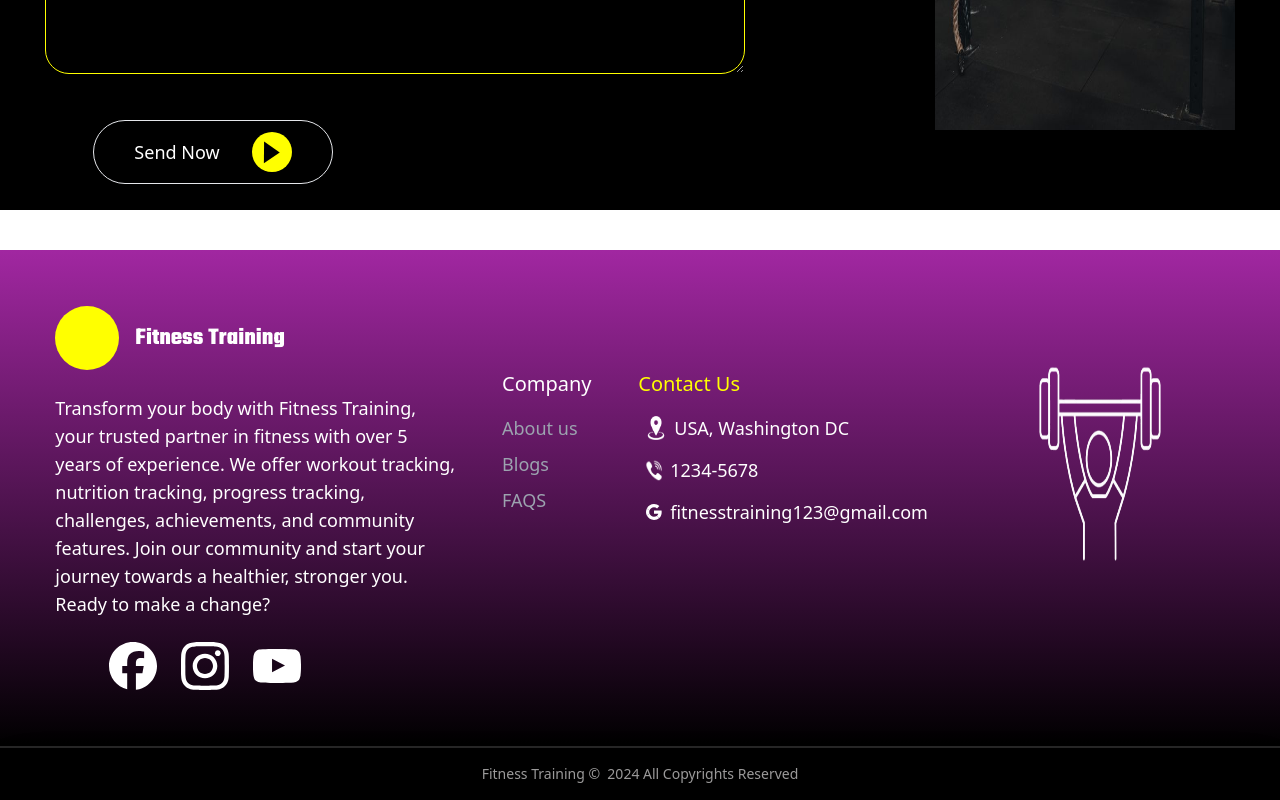
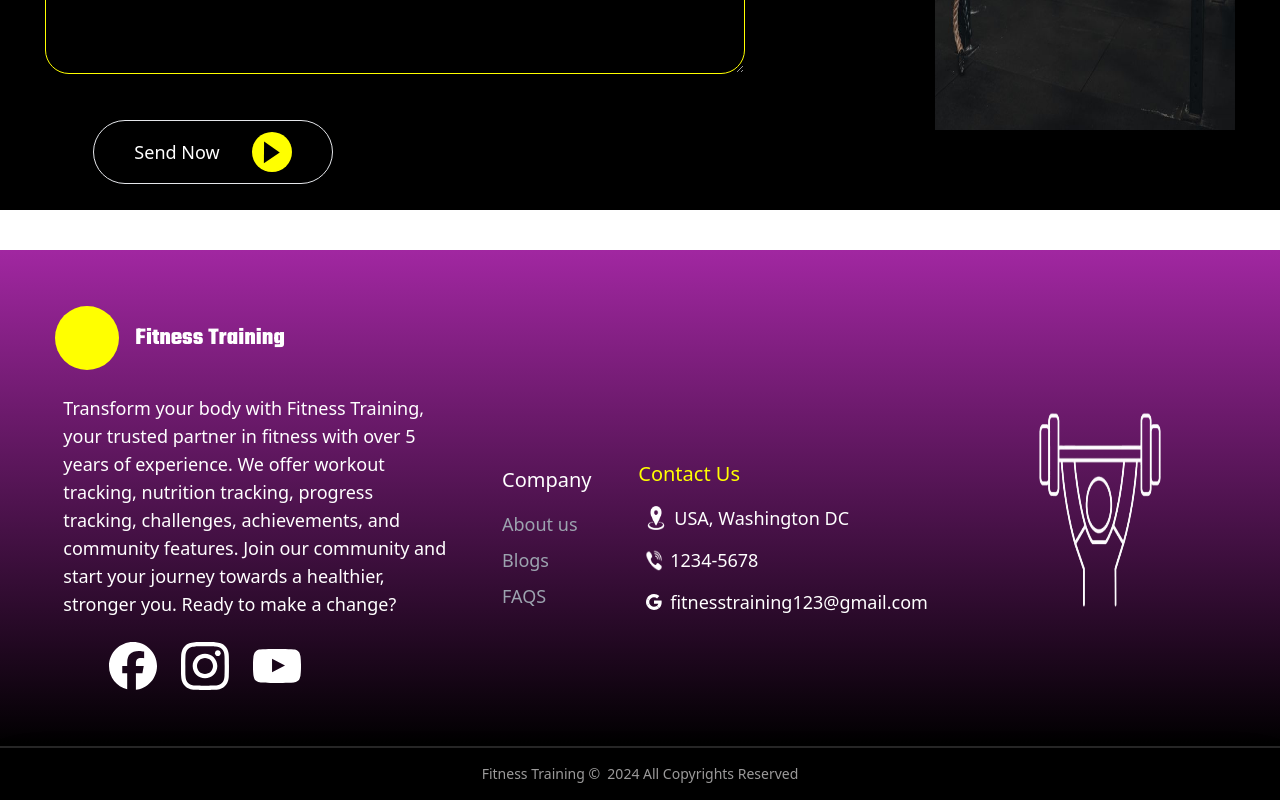
Before and after one commit to Israt85/new-fitness-website, a React (Vite) app: page /home in a window 1280 px wide. Shown: the part 4630-5430 px from the top of the page. Built offline with nearby package versions, Linux system fonts and the light colour scheme.

Commit message:
added footer responisve

```diff
--- a/src/Pages/Contact/ContactInfo.jsx
+++ b/src/Pages/Contact/ContactInfo.jsx
@@ -10,7 +10,7 @@ const ContactInfo = () => {
             Say something to start a live chat!
             </p>
 
-            <div className='flex flex-col lg:flex-col justify-center mt-16 gap-32 text-white items-center'>
+            <div className='flex flex-col lg:flex-row justify-center mt-16 gap-32 text-white items-center'>
                <div>
                 <img className='w-[70px] mx-auto h-[70px]' src={img1} alt="" />
                 <p className='pt-8'>USA, Washington DC</p>
--- a/src/Shared/Footer/Footer.jsx
+++ b/src/Shared/Footer/Footer.jsx
@@ -7,18 +7,18 @@ import Footer2 from './Footer2';
 const Footer = () => {
   return (
     <div>
-      <footer className="footer bg-gradient-to-t from-[#000000] to-[#a127a1] text-white p-10 flex flex-col lg:flex-row lg:justify-around">
+      <footer className="footer bg-gradient-to-t from-[#000000] to-[#a127a1] text-white p-10 justify-center items-center flex flex-wrap flex-col lg:flex-row lg:justify-around">
       <aside className='mt-4'>
         <div className="flex justify-center gap-4 items-center mb-4">
           <div className="w-16 h-16 bg-[#FFFF00] rounded-full"></div>
           <p className="text-2xl font-teko font-bold">Fitness Training</p>
         </div>
-        <p className="w-[400px] text-lg text-center lg:text-left mx-auto lg:mx-0">
+        <p className="w-full px-2 lg:w-[400px] text-lg text-center lg:text-left mx-auto lg:mx-0">
           Transform your body with Fitness Training, your trusted partner in fitness with over 5 years of experience.
           We offer workout tracking, nutrition tracking, progress tracking, challenges, achievements, and community
           features. Join our community and start your journey towards a healthier, stronger you. Ready to make a change?
         </p>
-        <div className='flex justify-center gap-6 my-4 w-[300px] items-center'>
+        <div className='flex justify-center gap-6 my-4 w-full lg:w-[300px] items-center'>
         <svg width="48" height="48" viewBox="0 0 48 48" fill="none" xmlns="http://www.w3.org/2000/svg">
 <g clip-path="url(#clip0_211_299)">
 <path d="M24 0C10.7453 0 0 10.7453 0 24C0 35.255 7.74912 44.6995 18.2026 47.2934V31.3344H13.2538V24H18.2026V20.8397C18.2026 12.671 21.8995 8.8848 29.9194 8.8848C31.44 8.8848 34.0637 9.18336 35.137 9.48096V16.129C34.5706 16.0694 33.5866 16.0397 32.3645 16.0397C28.4294 16.0397 26.9088 17.5306 26.9088 21.4061V24H34.7482L33.4013 31.3344H26.9088V47.8243C38.7926 46.3891 48.001 36.2707 48.001 24C48 10.7453 37.2547 0 24 0Z" fill="white"/>
```
